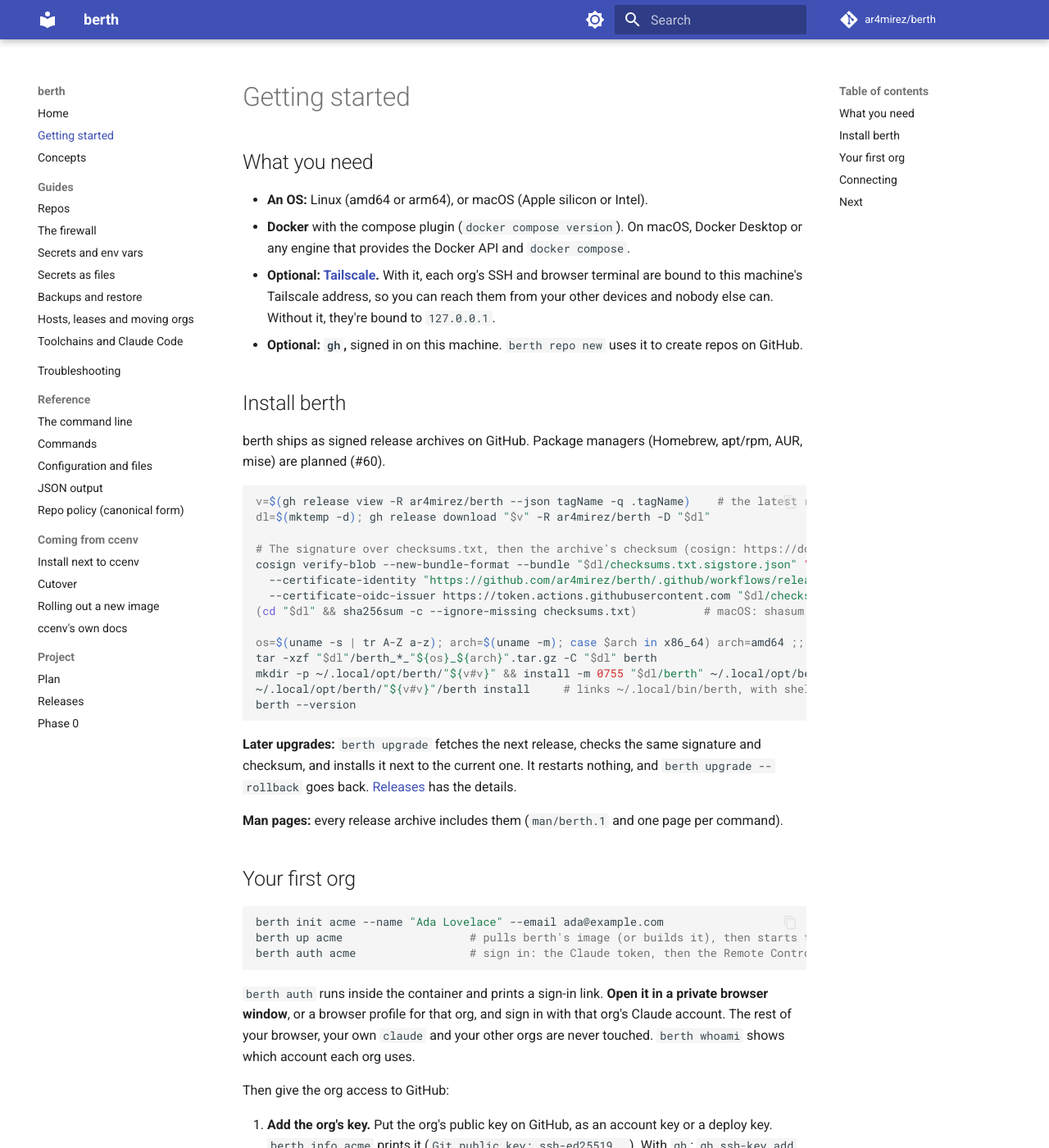
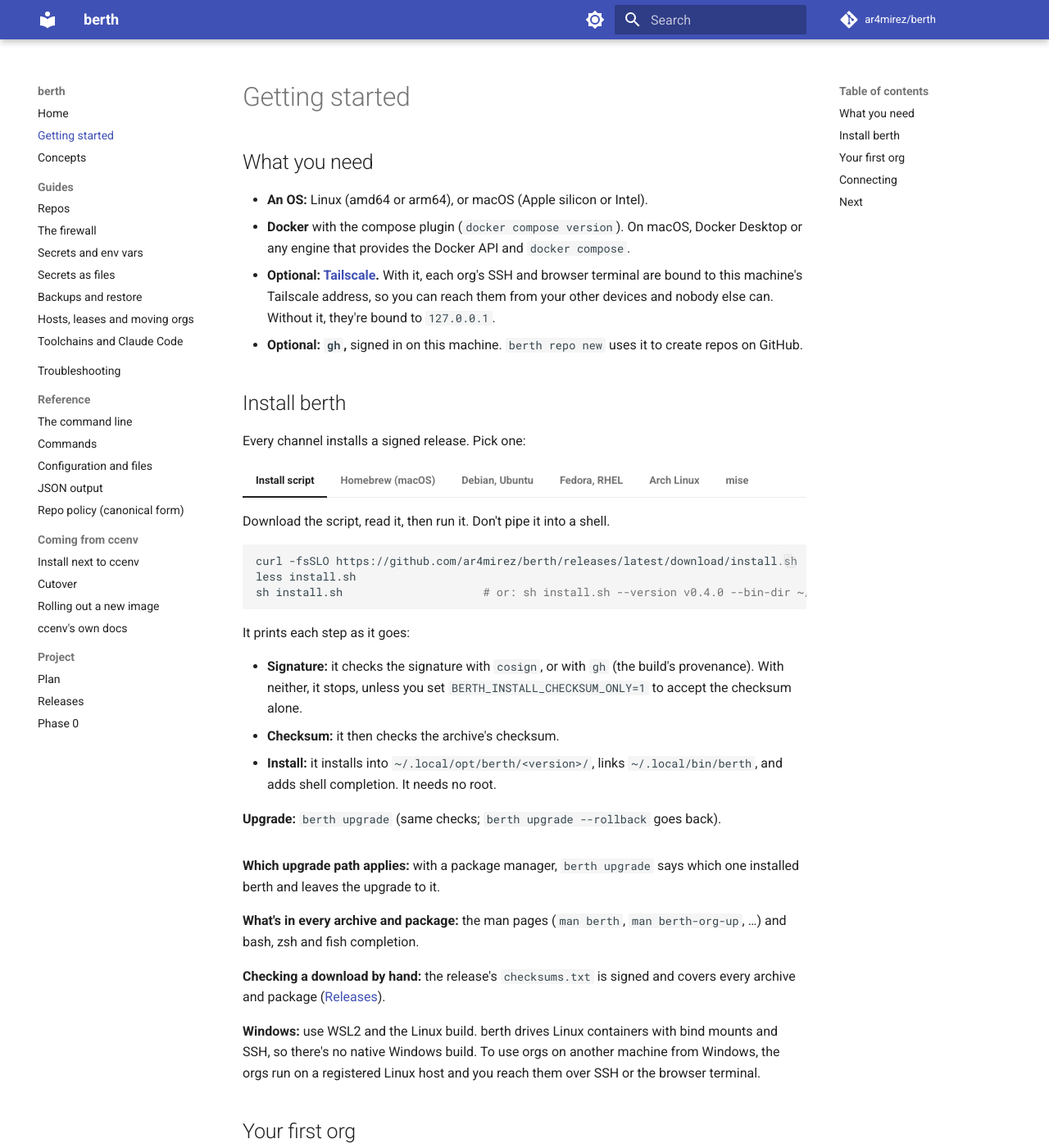
Before and after one commit to ar4mirez/berth, an MkDocs documentation site: the page built from docs/getting-started.md, in a window 1280 px wide and 1400 px high. Shown: the whole window at 82% size. Built offline with MkDocs 1.6.1 and Material for MkDocs 9.7.7, drawn with Linux system fonts in a browser that asks for light colours; comment, search, counter and statistics services are not loaded.

Commit message:
Distribution: packages, Homebrew, AUR, mise, a verified install script; Apache-2.0 (#60) (#93)
Refs #60 (the signed apt/yum repository and the aqua submission follow).

- LICENSE: Apache-2.0 (the canonical text).
- Every release: .deb, .rpm and Arch packages (nfpm; conventional file
  names; linux amd64/arm64), and the source archive, all covered by the
  signed checksums.txt and the build-provenance attestation. Archives
  and packages carry the man pages and bash/zsh/fish completion
  (generated with the docs: tools/gendocs completions), LICENSE and the
  README; package metadata points at the docs site and Apache-2.0.
- Homebrew: a cask in ar4mirez/homebrew-tap (quarantine removed after
  install: the binary is Sigstore-signed, not Apple-signed). AUR:
  berth-bin (the release binary) and berth (from source). Each publishes
  only when the release workflow has its secret (HOMEBREW_TAP_TOKEN,
  AUR_KEY); until then the files are generated and checked, not pushed.
- install.sh (a release asset, in the signed checksums): downloads the
  release for this machine, verifies checksums.txt's signature with
  cosign (else the archive's provenance with gh; with neither it stops,
  unless BERTH_INSTALL_CHECKSUM_ONLY=1), then the checksum and the
  version, and installs into ~/.local/opt/berth/<v> with berth install.
  No root, each step printed; BERTH_INSTALL_BASE for a mirror.
- berth upgrade defers to Homebrew, mise or the system package manager
  when one owns the binary, and says how to upgrade there.
- mise: `mise use -g ubi:ar4mirez/berth`; a draft aqua registry entry in
  packaging/aqua.
- Windows: no native build (Linux containers, bind mounts, SSH): WSL2
  with the Linux build, or orgs on a registered Linux host.
- packages workflow (PRs that touch packaging, weekly, by hand): the
  snapshot's packages installed in debian, ubuntu, fedora and archlinux
  containers (man pages, completion, license, upgrade deferring); the
  AUR PKGBUILDs through makepkg; install.sh on Linux and macOS against
  the latest release, and refusing a tampered archive; mise ubi:; and
  Homebrew and the AUR once published (repository variables).
- docs: every channel and its upgrade path in getting started (tabs),
  what a release has, and the secrets and variables in releases.md.

Co-authored-by: Claude Opus 5.5 <noreply@anthropic.com>

````diff
--- a/docs/getting-started.md
+++ b/docs/getting-started.md
@@ -12,30 +12,88 @@
 
 ## Install berth
 
-berth ships as signed release archives on GitHub. Package managers (Homebrew, apt/rpm, AUR, mise) are planned (#60).
+Every channel installs a signed release. Pick one:
 
-```bash
-v=$(gh release view -R ar4mirez/berth --json tagName -q .tagName)    # the latest release, e.g. v0.4.0
-dl=$(mktemp -d); gh release download "$v" -R ar4mirez/berth -D "$dl"
+=== "Install script"
 
-# The signature over checksums.txt, then the archive's checksum (cosign: https://docs.sigstore.dev)
-cosign verify-blob --new-bundle-format --bundle "$dl/checksums.txt.sigstore.json" \
-  --certificate-identity "https://github.com/ar4mirez/berth/.github/workflows/release.yml@refs/tags/$v" \
-  --certificate-oidc-issuer https://token.actions.githubusercontent.com "$dl/checksums.txt"
-(cd "$dl" && sha256sum -c --ignore-missing checksums.txt)          # macOS: shasum -a 256 -c --ignore-missing
+    Download the script, read it, then run it. Don't pipe it into a shell.
 
-os=$(uname -s | tr A-Z a-z); arch=$(uname -m); case $arch in x86_64) arch=amd64 ;; aarch64) arch=arm64 ;; esac
-tar -xzf "$dl"/berth_*_"${os}_${arch}".tar.gz -C "$dl" berth
-mkdir -p ~/.local/opt/berth/"${v#v}" && install -m 0755 "$dl/berth" ~/.local/opt/berth/"${v#v}"/berth
-~/.local/opt/berth/"${v#v}"/berth install     # links ~/.local/bin/berth, with shell completion
-berth --version
-```
+    ```bash
+    curl -fsSLO https://github.com/ar4mirez/berth/releases/latest/download/install.sh
+    less install.sh
+    sh install.sh                     # or: sh install.sh --version v0.4.0 --bin-dir ~/bin
+    ```
 
-**Later upgrades:** `berth upgrade` fetches the next release, checks the same signature and checksum, and installs it
-next to the current one. It restarts nothing, and `berth upgrade --rollback` goes back.
-[Releases](releases.md) has the details.
+    It prints each step as it goes:
 
-**Man pages:** every release archive includes them (`man/berth.1` and one page per command).
+    - **Signature:** it checks the signature with `cosign`, or with `gh` (the build's provenance). With neither, it
+      stops, unless you set `BERTH_INSTALL_CHECKSUM_ONLY=1` to accept the checksum alone.
+    - **Checksum:** it then checks the archive's checksum.
+    - **Install:** it installs into `~/.local/opt/berth/<version>/`, links `~/.local/bin/berth`, and adds shell
+      completion. It needs no root.
+
+    **Upgrade:** `berth upgrade` (same checks; `berth upgrade --rollback` goes back).
+
+=== "Homebrew (macOS)"
+
+    ```bash
+    brew install --cask ar4mirez/tap/berth
+    ```
+
+    **Upgrade:** `brew upgrade berth`. Includes the man pages and completion.
+
+=== "Debian, Ubuntu"
+
+    ```bash
+    v=0.4.0; a=$(dpkg --print-architecture)          # amd64 or arm64
+    curl -fsSLO https://github.com/ar4mirez/berth/releases/download/v$v/berth_${v}_${a}.deb
+    sudo apt install ./berth_${v}_${a}.deb
+    ```
+
+    **Upgrade:** the same, with the new version. A signed apt repository is planned.
+
+=== "Fedora, RHEL"
+
+    ```bash
+    v=0.4.0; a=$(uname -m)                           # x86_64 or aarch64
+    sudo dnf install https://github.com/ar4mirez/berth/releases/download/v$v/berth-$v-1.$a.rpm
+    ```
+
+    **Upgrade:** the same, with the new version. A signed yum repository is planned.
+
+=== "Arch Linux"
+
+    From the AUR: `berth-bin` (the release binary) or `berth` (built from source), for example
+    `yay -S berth-bin`. Or the release's package:
+
+    ```bash
+    v=0.4.0; curl -fsSLO https://github.com/ar4mirez/berth/releases/download/v$v/berth-$v-1-x86_64.pkg.tar.zst
+    sudo pacman -U berth-$v-1-x86_64.pkg.tar.zst
+    ```
+
+    **Upgrade:** with your AUR helper, or `pacman -U` with the new package.
+
+=== "mise"
+
+    ```bash
+    mise use -g ubi:ar4mirez/berth
+    ```
+
+    **Upgrade:** `mise upgrade berth`. mise doesn't check berth's signature; the install script and
+    `berth upgrade` do.
+
+**Which upgrade path applies:** with a package manager, `berth upgrade` says which one installed berth and
+leaves the upgrade to it.
+
+**What's in every archive and package:** the man pages (`man berth`, `man berth-org-up`, …) and bash, zsh and fish
+completion.
+
+**Checking a download by hand:** the release's `checksums.txt` is signed and covers every archive and package
+([Releases](releases.md)).
+
+**Windows:** use WSL2 and the Linux build. berth drives Linux containers with bind mounts and SSH, so there's no
+native Windows build. To use orgs on another machine from Windows, the orgs run on a registered Linux host and
+you reach them over SSH or the browser terminal.
 
 ## Your first org
 
--- a/mkdocs.yml
+++ b/mkdocs.yml
@@ -32,6 +32,8 @@ markdown_extensions:
   - pymdownx.superfences
   - pymdownx.highlight
   - pymdownx.inlinehilite
+  - pymdownx.tabbed:
+      alternate_style: true
 
 validation:
   omitted_files: info
````
Also changed, not shown: .goreleaser.yaml (+128 -1 lines), README.md (+6 -1 lines), docs/releases.md (+16 -0 lines), 10 other files.
